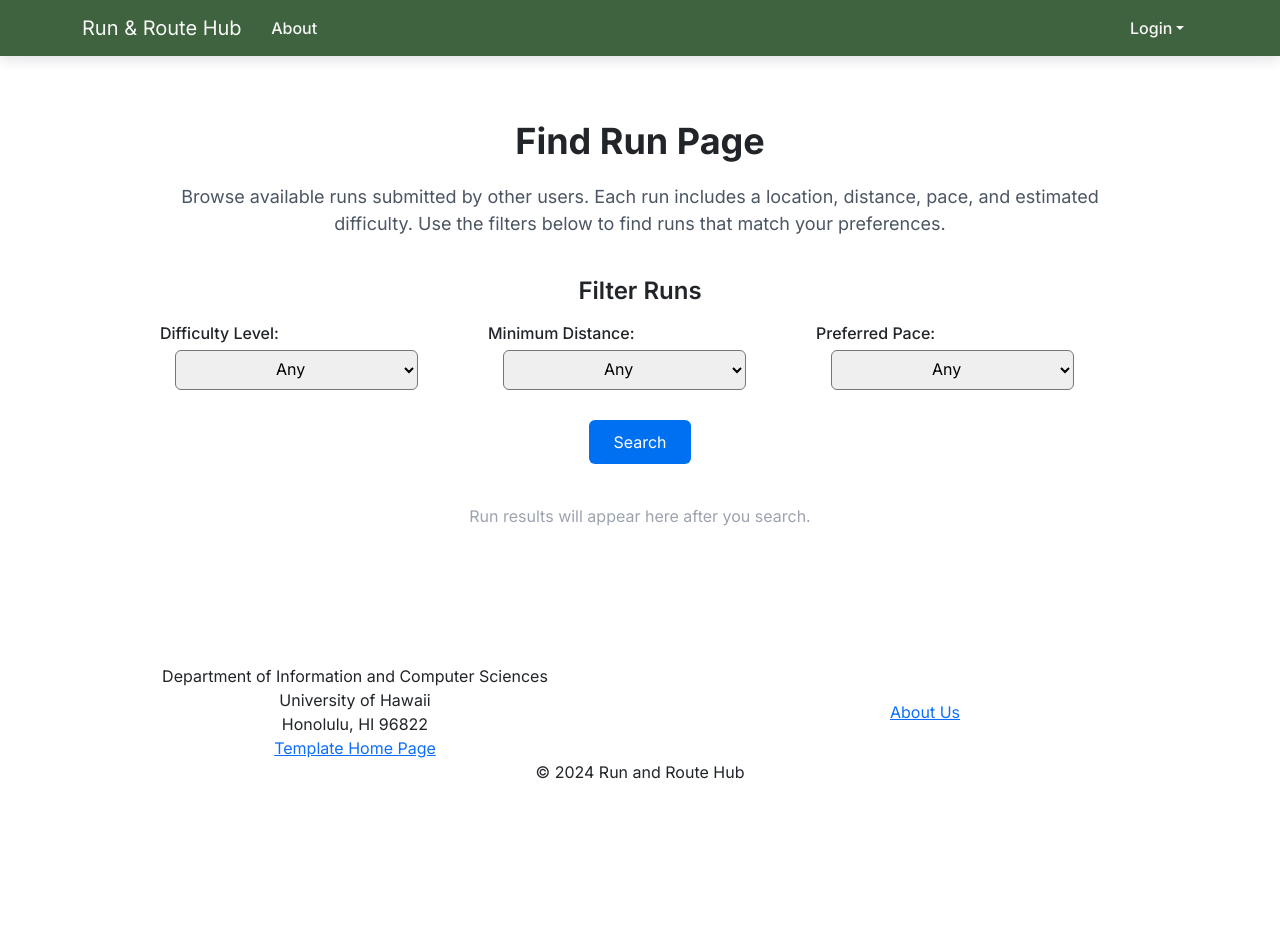
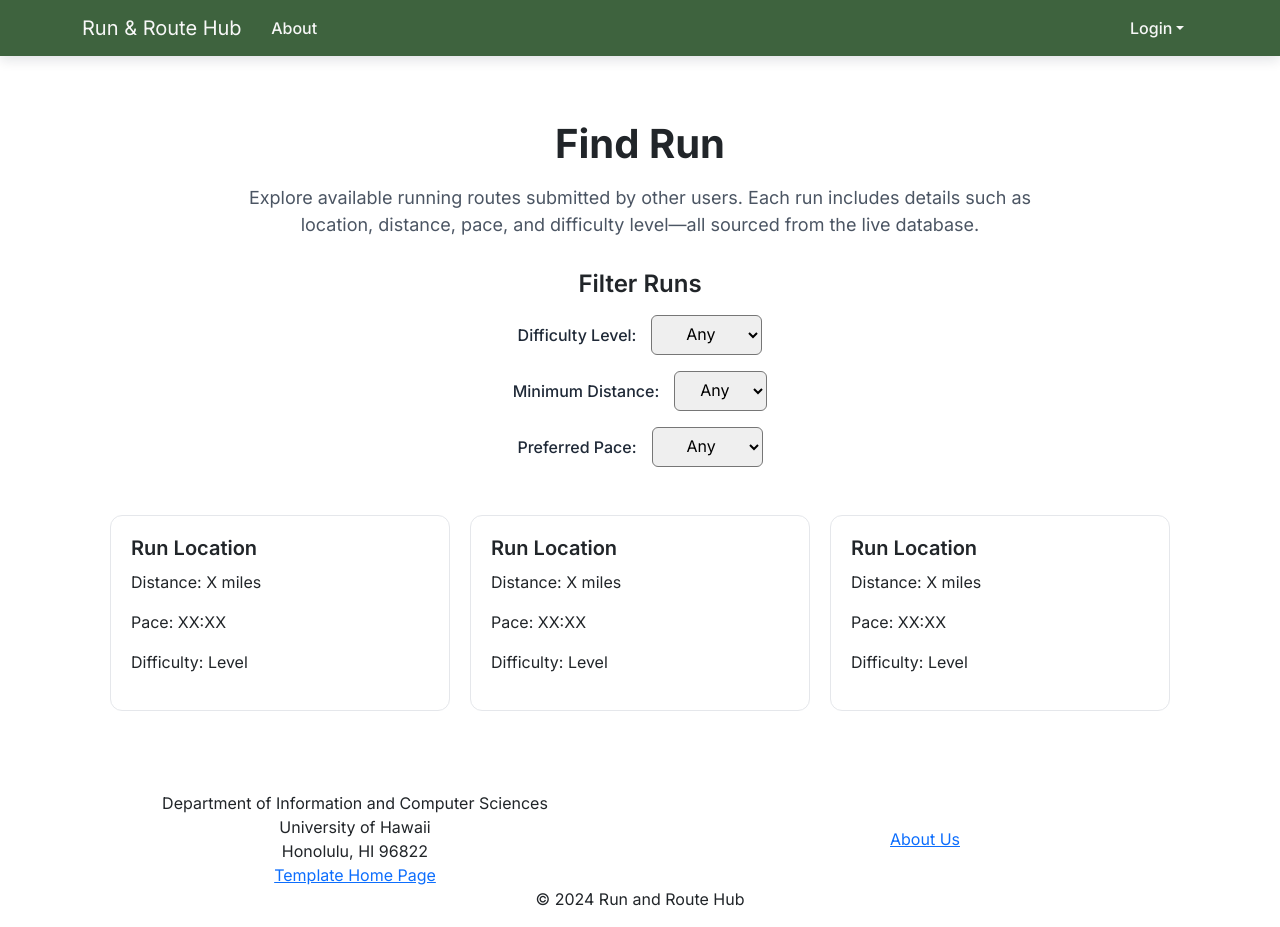
Before and after one commit to run-and-route-hub/Run-and-Route-Hub, a Next.js app: page /find-run in a window 1280 px wide. Before the commit the page ends 800 px from the top, so only its background shows below. Built offline with nearby package versions, Linux system fonts and the light colour scheme; no server answers.

Commit message:
redone format (1)

```diff
--- a/src/app/find-run/page.tsx
+++ b/src/app/find-run/page.tsx
@@ -1,145 +1,103 @@
-'use client';
-import React, { useState } from 'react';
-
 export default function FindRunPage() {
-  const [difficulty, setDifficulty] = useState('');
-  const [minDistance, setMinDistance] = useState('');
-  const [pace, setPace] = useState('');
-
-  const fetchRuns = () => {
-    console.log('Searching with filters:');
-    console.log('Difficulty:', difficulty);
-    console.log('Min Distance:', minDistance);
-    console.log('Pace:', pace);
-    // TODO: Replace this with actual fetch call to your backend or API
-  };
-
   return (
     <main>
-      <div style={{ maxWidth: '1000px', margin: '0 auto', padding: '40px 20px' }}>
-        {/* Page Title */}
-        <h1 style={{ fontSize: '36px', fontWeight: 'bold', textAlign: 'center', marginBottom: '20px' }}>
-          Find Run Page
-        </h1>
+      <div style={{ maxWidth: '1100px', margin: '0 auto', padding: '40px 20px' }}>
+        {/* Centered Section */}
+        <div style={{ textAlign: 'center', maxWidth: '800px', margin: '0 auto', marginBottom: '3rem' }}>
+          {/* Title */}
+          <h1 style={{ fontSize: '2.5rem', fontWeight: 'bold', marginBottom: '1rem' }}>Find Run</h1>
 
-        {/* Explanation Section */}
-        <div style={{ marginBottom: '40px', textAlign: 'center' }}>
-          <p style={{ fontSize: '18px', color: '#4B5563' }}>
-            Browse available runs submitted by other users. Each run includes a location, distance, pace, and estimated difficulty. Use the filters below to find runs that match your preferences.
+          {/* Description */}
+          <p style={{ fontSize: '1.125rem', color: '#4B5563', marginBottom: '2rem' }}>
+            Explore available running routes submitted by other users. Each run includes details such as
+            location, distance, pace, and difficulty level—all sourced from the live database.
           </p>
-        </div>
 
-        {/* Filter Section */}
-        <div style={{ marginBottom: '30px' }}>
-          <h2 style={{ fontSize: '24px', fontWeight: '600', marginBottom: '15px', textAlign: 'center' }}>
-            Filter Runs
-          </h2>
+          {/* Filters */}
+          <div>
+            <h2 style={{ fontSize: '1.5rem', fontWeight: '600', marginBottom: '1rem' }}>Filter Runs</h2>
 
-          <div
-            style={{
-              display: 'grid',
-              gridTemplateColumns: 'repeat(auto-fit, minmax(250px, 1fr))',
-              gap: '24px',
-              justifyContent: 'center',
-            }}
-          >
+            <div style={{ display: 'flex', flexDirection: 'column', alignItems: 'center', gap: '16px' }}>
               {/* Difficulty */}
               <div>
-              <label htmlFor="difficulty" style={{ display: 'block', fontWeight: '500', marginBottom: '5px' }}>
+                <label htmlFor="difficulty" style={{ fontWeight: '500', color: '#1f2937' }}>
                   Difficulty Level:
-              </label>
                   <select
                     id="difficulty"
-                value={difficulty}
-                onChange={(e) => setDifficulty(e.target.value)}
-                style={{
-                  marginLeft: '15px',
-                  padding: '8px',
-                  borderRadius: '6px',
-                  textAlign: 'center',
-                  width: '80%',
-                }}
+                    style={{ marginLeft: '15px', padding: '8px', borderRadius: '6px', textAlign: 'center' }}
                   >
-                <option value="">Any</option>
-                <option value="easy">Easy</option>
-                <option value="moderate">Moderate</option>
-                <option value="hard">Hard</option>
+                    <option>Any</option>
+                    <option>Easy</option>
+                    <option>Moderate</option>
+                    <option>Hard</option>
                   </select>
+                </label>
               </div>
 
               {/* Minimum Distance */}
               <div>
-              <label htmlFor="minDistance" style={{ display: 'block', fontWeight: '500', marginBottom: '5px' }}>
+                <label htmlFor="minDistance" style={{ fontWeight: '500', color: '#1f2937' }}>
                   Minimum Distance:
-              </label>
                   <select
                     id="minDistance"
-                value={minDistance}
-                onChange={(e) => setMinDistance(e.target.value)}
-                style={{
-                  marginLeft: '15px',
-                  padding: '8px',
-                  borderRadius: '6px',
-                  textAlign: 'center',
-                  width: '80%',
-                }}
+                    style={{ marginLeft: '15px', padding: '8px', borderRadius: '6px', textAlign: 'center' }}
                   >
-                <option value="">Any</option>
-                <option value="1">1 mile</option>
-                <option value="2">2 miles</option>
-                <option value="3">3 miles</option>
-                <option value="4">4 miles</option>
-                <option value="5">5 miles</option>
+                    <option>Any</option>
+                    <option>1 mile</option>
+                    <option>2 miles</option>
+                    <option>3 miles</option>
+                    <option>4 miles</option>
+                    <option>5 miles</option>
                   </select>
+                </label>
               </div>
 
               {/* Preferred Pace */}
               <div>
-              <label htmlFor="pace" style={{ display: 'block', fontWeight: '500', marginBottom: '5px' }}>
+                <label htmlFor="pace" style={{ fontWeight: '500', color: '#1f2937' }}>
                   Preferred Pace:
-              </label>
                   <select
                     id="pace"
-                value={pace}
-                onChange={(e) => setPace(e.target.value)}
-                style={{
-                  marginLeft: '15px',
-                  padding: '8px',
-                  borderRadius: '6px',
-                  textAlign: 'center',
-                  width: '80%',
-                }}
+                    style={{ marginLeft: '15px', padding: '8px', borderRadius: '6px', textAlign: 'center' }}
                   >
-                <option value="">Any</option>
-                <option value="slow">Slow</option>
-                <option value="moderate">Moderate</option>
-                <option value="fast">Fast</option>
+                    <option>Any</option>
+                    <option>Slow</option>
+                    <option>Moderate</option>
+                    <option>Fast</option>
                   </select>
+                </label>
+              </div>
+            </div>
           </div>
         </div>
 
-          {/* Search Button */}
-          <div style={{ textAlign: 'center', marginTop: '30px' }}>
-            <button
-              onClick={fetchRuns}
+        {/* Run Cards (Left-aligned Grid) */}
+        <div
           style={{
-                padding: '10px 24px',
-                fontSize: '16px',
-                borderRadius: '6px',
-                backgroundColor: '#0070f3',
-                color: 'white',
-                border: 'none',
-                cursor: 'pointer',
+            display: 'grid',
+            gridTemplateColumns: 'repeat(auto-fill, minmax(280px, 1fr))',
+            gap: '20px',
           }}
         >
-              Search
-            </button>
+          {[1, 2, 3].map((_, i) => (
+            <div
+              // eslint-disable-next-line react/no-array-index-key
+              key={i}
+              style={{
+                padding: '20px',
+                border: '1px solid #e5e7eb',
+                borderRadius: '12px',
+                backgroundColor: 'white',
+              }}
+            >
+              <h3 style={{ fontSize: '1.25rem', fontWeight: '600', marginBottom: '10px' }}>
+                Run Location
+              </h3>
+              <p>Distance: X miles</p>
+              <p>Pace: XX:XX</p>
+              <p>Difficulty: Level</p>
             </div>
-        </div>
-
-        {/* Placeholder for Run Cards */}
-        <div style={{ marginTop: '40px', textAlign: 'center', color: '#9CA3AF' }}>
-          <p>Run results will appear here after you search.</p>
+          ))}
         </div>
       </div>
     </main>
```
Lines whose indentation alone changed are shown as unchanged.
